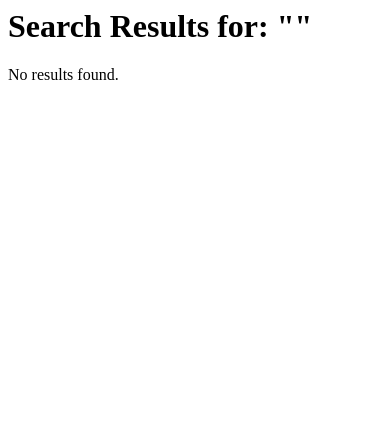
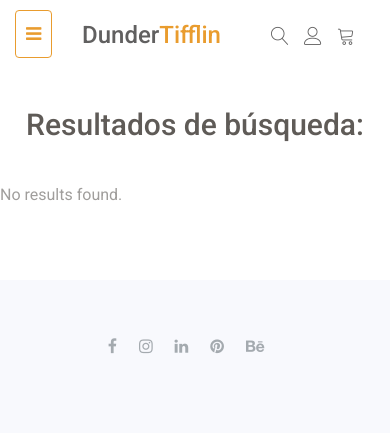
Before and after one commit to Pablito2442/Dunder-Tifflin, a Django app: page /inicio/search/ in a window 390 px wide. Shown: the top 433 px of the page. Run offline with Django 5.2, Linux system fonts and the light colour scheme; some libraries are stand-ins or nearby versions.

Commit message:
Improved visualization of search results

```diff
--- a/inicio/static/css/style.css
+++ b/inicio/static/css/style.css
@@ -43,7 +43,7 @@ body{
 	font-size:16px;
 	color:#a09e9c;
 	background: #fff;
-    text-transform: capitalize;
+    text-transform: none;
     max-width:1920px;
     margin:0 auto;
 	overflow-x:hidden;
--- a/inicio/templates/search_results.html
+++ b/inicio/templates/search_results.html
@@ -1,10 +1,124 @@
-<h1>Search Results for: "{{ query }}"</h1>
+{% load static %}
+<!doctype html>
+<html class="no-js" lang="en">
+	<head>
+		<!-- meta data -->
+		<meta charset="utf-8">
+		<meta http-equiv="X-UA-Compatible" content="IE=edge">
+		<meta name="viewport" content="width=device-width, initial-scale=1">
+		<!--font-family-->
+		<link href="https://fonts.googleapis.com/css?family=Roboto:100,100i,300,300i,400,400i,500,500i,700,700i,900,900i" rel="stylesheet">
+		<!-- title of site -->
+		<title>Dunder Tifflin</title>
+		<!-- For favicon png -->
+		<link rel="shortcut icon" type="image/icon" href="{% static 'logo/favicon.png' %}">
+		<!--font-awesome.min.css-->
+		<link rel="stylesheet" href="{% static 'css/font-awesome.min.css' %}">
+		<!--linear icon css-->
+		<link rel="stylesheet" href="{% static 'css/linearicons.css' %}">
+		<!--animate.css-->
+		<link rel="stylesheet" href="{% static 'css/animate.css' %}">
+		<!--owl.carousel.css-->
+		<link rel="stylesheet" href="{% static 'css/owl.carousel.min.css' %}">
+		<link rel="stylesheet" href="{% static 'css/owl.theme.default.min.css' %}">
+		<!--bootstrap.min.css-->
+		<link rel="stylesheet" href="{% static 'css/bootstrap.min.css' %}">
+		<!-- bootsnav -->
+		<link rel="stylesheet" href="{% static 'css/bootsnav.css' %}">
+		<!--style.css-->
+		<link rel="stylesheet" href="{% static 'css/style.css' %}">
+		<!--responsive.css-->
+		<link rel="stylesheet" href="{% static 'css/responsive.css' %}">
+	</head>
+
+   <body>
+        <header id="home" class="welcome-hero">
+            {% include 'navbar_inicio.html' %}
+        </header><!--/.welcome-hero-->
+
+		<section id="new-arrivals" class="new-arrivals">
+			<div class="container">
+				<div class="section-header">
+                    <br>
+					<h2>Resultados de búsqueda:</h2>
+				</div><!--/.section-header-->
+				<div class="new-arrivals-content">
+					<div class="row">
 						{% if results %}
 							<ul>
 							{% for result in results %}
-        <li>{{ result.nombre }}</li>
+								<div class="col-md-3 col-sm-4">
+									<div class="single-new-arrival">
+										<a href="{% url 'ficha_producto' result.id%}">
+											<div class="single-new-arrival-bg">
+												<img src="{{result.foto.url}}" alt="new-arrivals images">
+												<div class="single-new-arrival-bg-overlay"></div>
+												<a href="{% url 'agregar_carrito' result.id %}">
+													<div class="new-arrival-cart">
+														<p>
+															<span class="lnr lnr-cart"></span>
+															Añadir <span>al </span> carrito
+														</p>
+													</div>
+												</a>
+											</div>
+										</a>
+										<h4>
+											<a href="{% url 'ficha_producto' result.id%}">
+												{{ result.nombre }}
+												<p font-weight: bold;>{{ result.descripcion }} </p>
+												<p font-weight: bold;> Quedan: {{ result.cantidad_en_stock }} en stock</p>
+											</a>
+										</h4>
+										<p class="arrival-product-price">{{result.precio}}€</p>
+									</div>
+								</div>
 							{% endfor %}
 							</ul>
 						{% else %}
 							<p>No results found.</p>
 						{% endif %}
+					</div>
+				</div>
+			</div><!--/.container-->
+		</section><!--/.new-arrivals-->
+
+        <!--footer start-->
+		<footer id="footer"  class="footer">
+			<div class="container">
+				<div class="hm-footer-copyright text-center">
+					<div class="footer-social">
+						<a href="#"><i class="fa fa-facebook"></i></a>
+						<a href="#"><i class="fa fa-instagram"></i></a>
+						<a href="#"><i class="fa fa-linkedin"></i></a>
+						<a href="#"><i class="fa fa-pinterest"></i></a>
+						<a href="#"><i class="fa fa-behance"></i></a>
+					</div>
+				</div><!--/.text-center-->
+			</div><!--/.container-->
+
+			<div id="scroll-Top">
+				<div class="return-to-top">
+					<i class="fa fa-angle-up " id="scroll-top" data-toggle="tooltip" data-placement="top" title="" data-original-title="Back to Top" aria-hidden="true"></i>
+				</div>
+			</div><!--/.scroll-Top-->
+        </footer><!--/.footer-->
+        </footer><!--/.footer-->
+		<!--footer end-->
+		<!-- Include all js compiled plugins (below), or include individual files as needed -->
+		<script src="{% static 'js/jquery.js' %}"></script>
+		<!--modernizr.min.js-->
+		<script src="https://cdnjs.cloudflare.com/ajax/libs/modernizr/2.8.3/modernizr.min.js"></script>
+		<!--bootstrap.min.js-->
+		<script src="{% static 'js/bootstrap.min.js' %}"></script>
+		<!-- bootsnav js -->
+		<script src="{% static 'js/bootsnav.js' %}"></script>
+		<!--owl.carousel.js-->
+		<script src="{% static 'js/owl.carousel.min.js' %}"></script>
+		<script src="https://cdnjs.cloudflare.com/ajax/libs/jquery-easing/1.4.1/jquery.easing.min.js"></script>
+		<!--Custom JS-->
+		<script src="{% static 'js/custom.js' %}"></script>
+
+    </body>
+
+</html>
```
Also changed, not shown: db.sqlite3, inicio/static/images/hasbu.png (added), inicio/static/images/its_a_rat.png (added), inicio/static/images/silla_gamer.jpg (added). Lines whose indentation alone changed are shown as unchanged.
